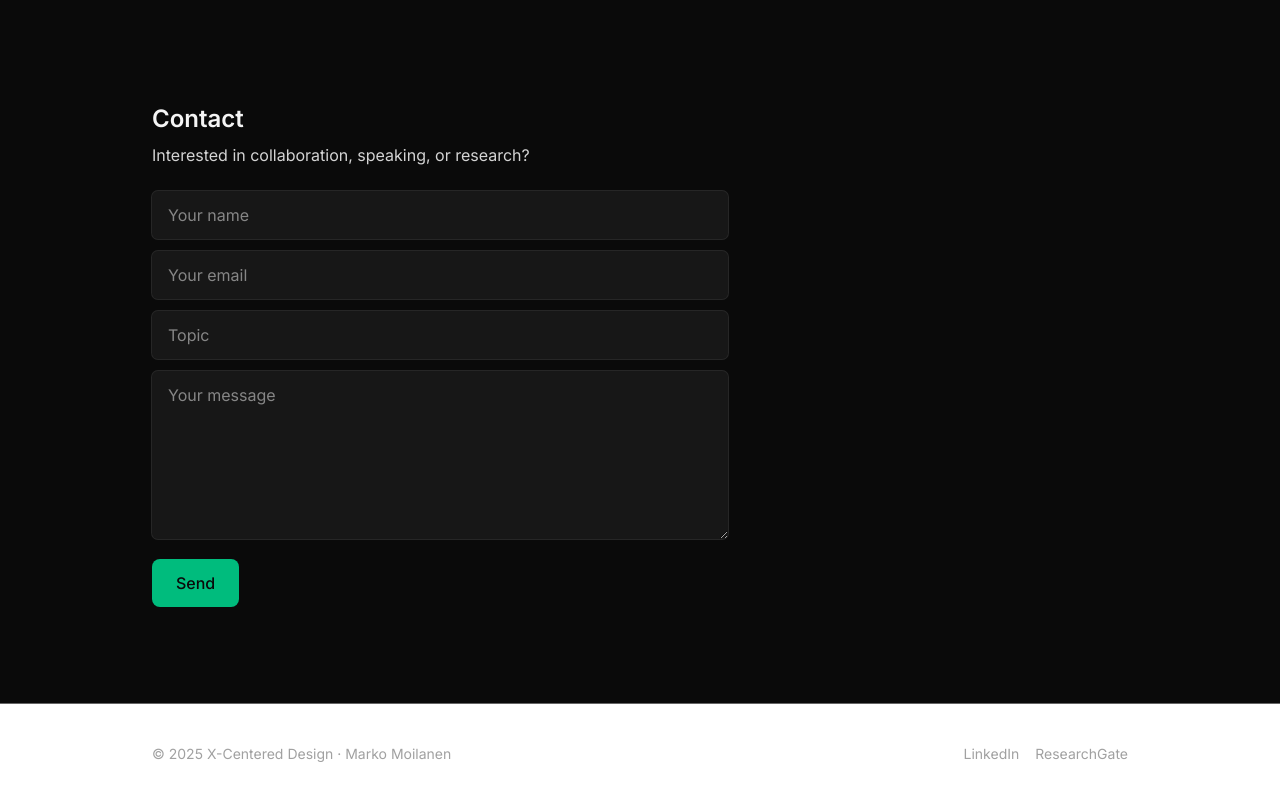
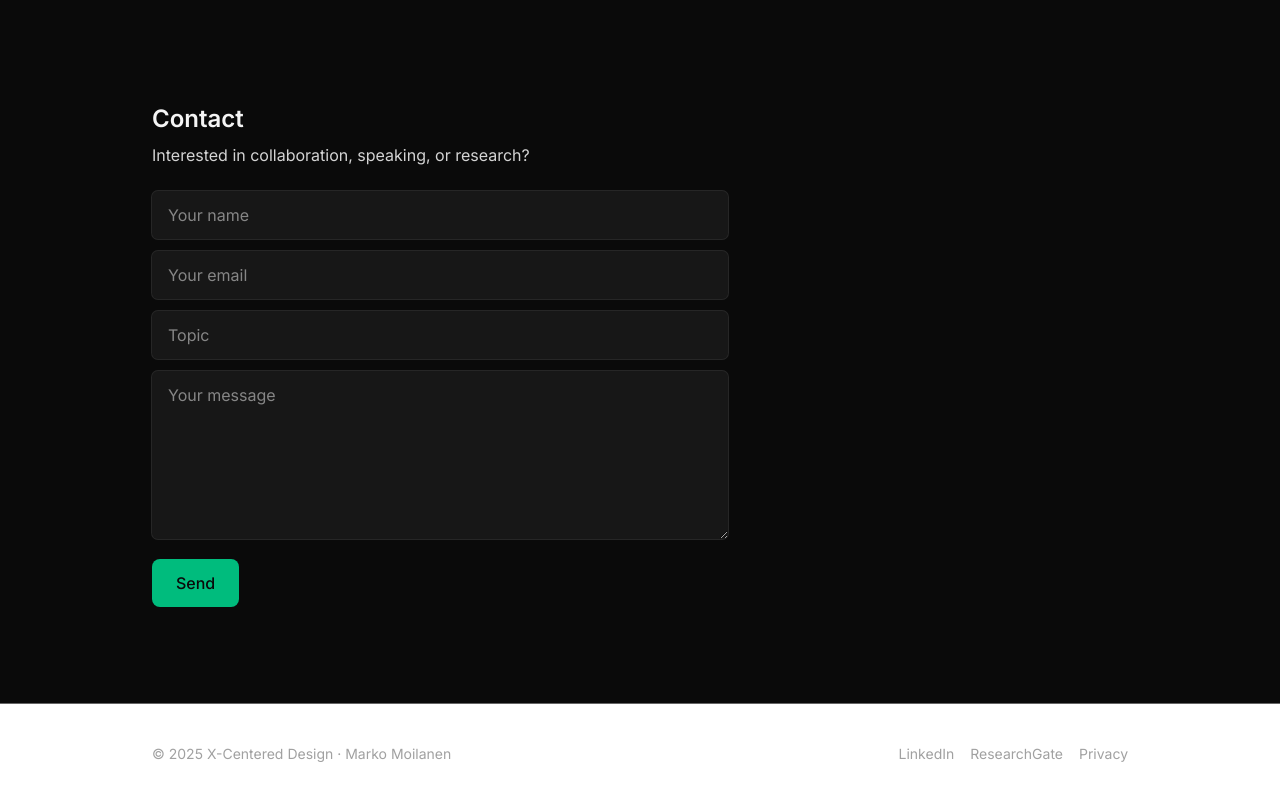
Before and after one commit to moilanenmime/xcentered, a Next.js app: page / in a window 1280 px wide. Shown: the part 518-1318 px from the top of the page. Built offline with nearby package versions, Linux system fonts and the light colour scheme.

Commit message:
Add Privacy link to footer for easy access to the Privacy Policy

```diff
--- a/components/Footer.tsx
+++ b/components/Footer.tsx
@@ -11,6 +11,7 @@ export default function Footer() {
             <a href="https://www.researchgate.net/" target="_blank">
               ResearchGate
             </a>
+            <a href="/privacy">Privacy</a>
           </div>
         </div>
       </div>
```
